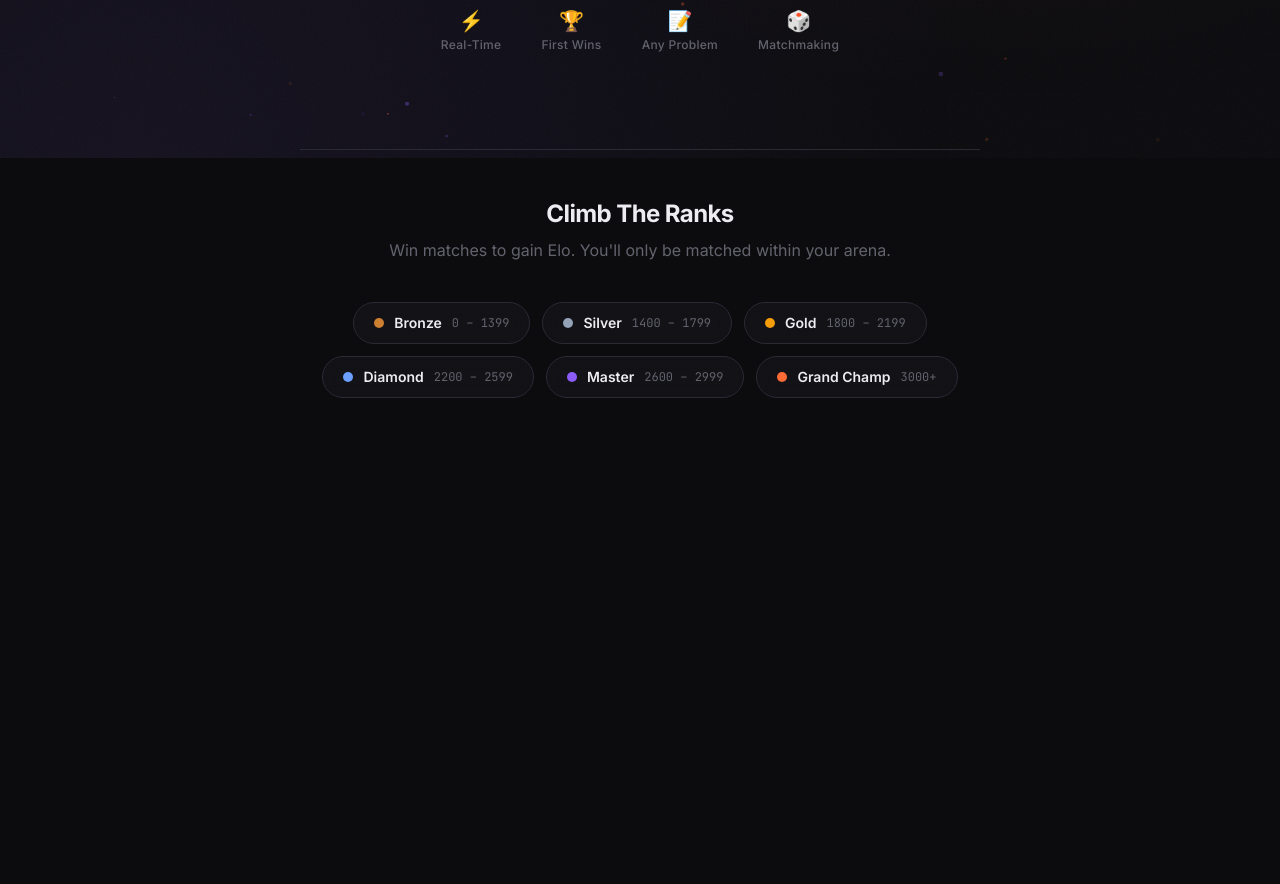
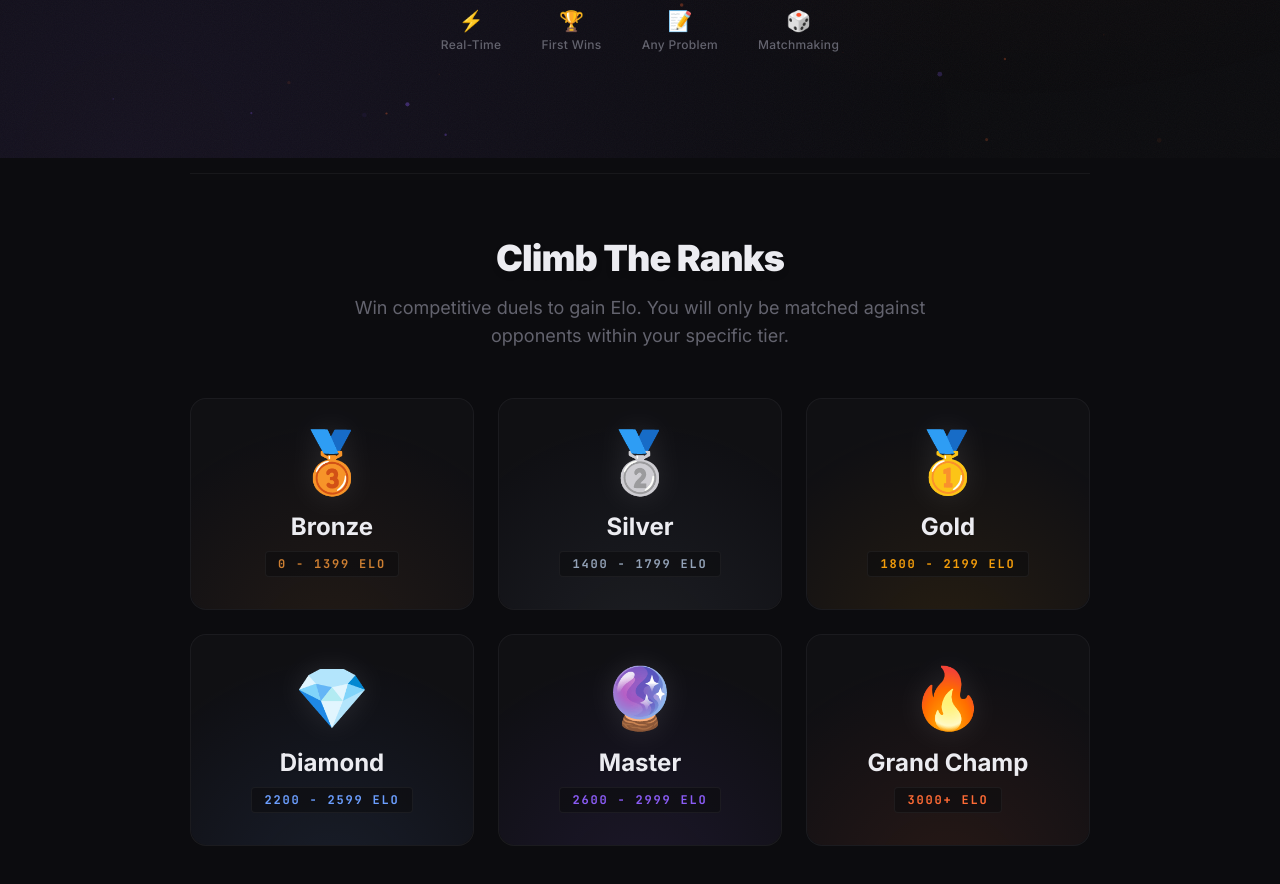
Before and after one commit to Yasharth0707/EleeteBattle_Hacksagon_2026, a React app in the folder frontend/: page / in a window 1280 px wide. Shown: the part 642-1526 px from the top of the page. Before the commit the page ends 1072 px from the top, so only its background shows below. Built offline with nearby package versions, Linux system fonts and the light colour scheme; no server answers; the HTML template or start-up script is replaced by a standard one; a web font is replaced by a local one.

Commit message:
Updated ui of arena

```diff
--- a/frontend/src/pages/Landing.jsx
+++ b/frontend/src/pages/Landing.jsx
@@ -3,14 +3,13 @@ import Navbar from '../components/Navbar';
 import ParticleBackground from '../components/ParticleBackground';
 import TextType from "../components/TextType";
 
-
 const arenas = [
-  { name: 'Bronze', req: '0 – 1399', color: 'bg-[#cd7f32]' },
-  { name: 'Silver', req: '1400 – 1799', color: 'bg-[#94a3b8]' },
-  { name: 'Gold', req: '1800 – 2199', color: 'bg-gold' },
-  { name: 'Diamond', req: '2200 – 2599', color: 'bg-ice' },
-  { name: 'Master', req: '2600 – 2999', color: 'bg-violet' },
-  { name: 'Grand Champ', req: '3000+', color: 'bg-ember' },
+  { name: 'Bronze', req: '0 - 1399', hex: '#cd7f32', icon: '🥉' },
+  { name: 'Silver', req: '1400 - 1799', hex: '#94a3b8', icon: '🥈' },
+  { name: 'Gold', req: '1800 - 2199', hex: '#f59e0b', icon: '🥇' },
+  { name: 'Diamond', req: '2200 - 2599', hex: '#6c9fff', icon: '💎' },
+  { name: 'Master', req: '2600 - 2999', hex: '#8b5cf6', icon: '🔮' },
+  { name: 'Grand Champ', req: '3000+', hex: '#ff6b35', icon: '🔥' },
 ];
 
 export default function Landing() {
@@ -26,7 +25,6 @@ export default function Landing() {
             Real-time 1v1 Battles
           </div>
           <h1 className="font-display text-[clamp(2.2rem,5vw,4rem)] font-bold tracking-tight leading-[1.1] mb-4 flex justify-center gap-3">
-
             <span className="text-text">
               <TextType
                 text="Code."
@@ -38,7 +36,6 @@ export default function Landing() {
                 deletingSpeed={80}
               />
             </span>
-
             <span className="text-transparent bg-clip-text bg-gradient-to-r from-ember to-gold">
               <TextType
                 text="Battle."
@@ -50,7 +47,6 @@ export default function Landing() {
                 deletingSpeed={80}
               />
             </span>
-
             <span className="text-text">
               <TextType
                 text="Win."
@@ -62,11 +58,7 @@ export default function Landing() {
                 deletingSpeed={80}
               />
             </span>
-
-
           </h1>
-
-
 
           <p className="text-text2 text-lg max-w-[480px] mx-auto leading-relaxed">
             The competitive LeetCode arena. Challenge friends or find opponents — first accepted solution wins.
@@ -103,7 +95,7 @@ export default function Landing() {
         </div>
 
         {/* Stats Row */}
-        <div className="flex gap-10 mt-12 animate-[cardEntry_0.5s_cubic-bezier(0.22,1,0.36,1)_0.2s_both] max-[560px]:flex-col max-[560px]:gap-3">
+        <div className="flex gap-10 mt-12 mb-10 animate-[cardEntry_0.5s_cubic-bezier(0.22,1,0.36,1)_0.2s_both] max-[560px]:flex-col max-[560px]:gap-3">
           {[
             { icon: '⚡', label: 'Real-Time' },
             { icon: '🏆', label: 'First Wins' },
@@ -118,19 +110,40 @@ export default function Landing() {
         </div>
 
         {/* Arenas */}
-        <div className="mt-24 pt-12 border-t border-border text-center w-full max-w-[680px]">
-          <h2 className="font-display text-2xl font-bold text-text mb-2 tracking-tight">Climb The Ranks</h2>
-          <p className="text-muted text-base mb-10">Win matches to gain Elo. You'll only be matched within your arena.</p>
-          <div className="flex flex-wrap justify-center gap-3">
-            {arenas.map(a => (
-              <div key={a.name} className="flex items-center gap-2.5 bg-surface/80 backdrop-blur border border-border rounded-full px-5 py-2.5 transition-all duration-300 hover:border-text2/30 hover:bg-surface2 hover:scale-[1.03] hover:shadow-md cursor-default">
-                <div className={`w-2.5 h-2.5 rounded-full ${a.color}`} />
-                <span className="text-sm font-semibold text-text">{a.name}</span>
-                <span className="text-xs text-muted font-mono">{a.req}</span>
+        <div className="mt-20 pt-16 border-t border-white/5 text-center w-full max-w-[900px] mb-20 animate-slideUp">
+          <h2 className="font-display text-4xl font-black text-text mb-4 tracking-tight drop-shadow-md">Climb The Ranks</h2>
+          <p className="text-muted text-lg mb-12 max-w-[600px] mx-auto">Win competitive duels to gain Elo. You will only be matched against opponents within your specific tier.</p>
+
+          <div className="grid grid-cols-2 md:grid-cols-3 gap-6">
+            {arenas.map((a, i) => (
+              <div key={a.name} className="group relative bg-surface/50 backdrop-blur-xl border border-white/5 rounded-2xl p-8 transition-all duration-500 hover:-translate-y-2 cursor-pointer overflow-hidden animate-[cardEntry_0.5s_both]" style={{ animationDelay: `${0.3 + (i * 0.1)}s` }}>
+
+                {/* Dynamic Base Glow */}
+                <div className="absolute inset-0 opacity-10 transition-opacity duration-500 rounded-2xl z-0"
+                     style={{ background: `radial-gradient(circle at 50% 120%, ${a.hex} 0%, transparent 80%)` }} />
+
+                {/* Intense Hover Glow Layer */}
+                <div className="absolute inset-0 opacity-0 group-hover:opacity-100 transition-all duration-500 rounded-2xl z-0"
+                     style={{ background: `radial-gradient(circle at 50% 50%, ${a.hex}15 0%, transparent 100%)`,
+                              boxShadow: `inset 0 0 30px ${a.hex}25, 0 10px 40px ${a.hex}30` }} />
+
+                <div className="absolute top-0 left-0 right-0 h-[1px] opacity-0 group-hover:opacity-100 transition-opacity duration-500"
+                     style={{ background: `linear-gradient(90deg, transparent, ${a.hex}, transparent)` }} />
+
+                <div className="relative z-10 flex flex-col items-center">
+                   <div className="text-6xl mb-5 animate-float group-hover:scale-110 transition-transform duration-500 drop-shadow-[0_0_15px_rgba(255,255,255,0.1)]">
+                     {a.icon}
+                   </div>
+                   <h3 className="font-display text-2xl font-bold text-text mb-2 drop-shadow-sm group-hover:text-white transition-colors">{a.name}</h3>
+                   <div className="text-xs font-mono font-bold tracking-[0.15em] uppercase px-3 py-1 rounded bg-bg/60 border border-white/5 group-hover:bg-bg/90 transition-colors" style={{ color: a.hex }}>
+                     {a.req} ELO
+                   </div>
+                </div>
               </div>
             ))}
           </div>
         </div>
+
       </main>
     </>
   );
```
Lines whose indentation alone changed are shown as unchanged.
